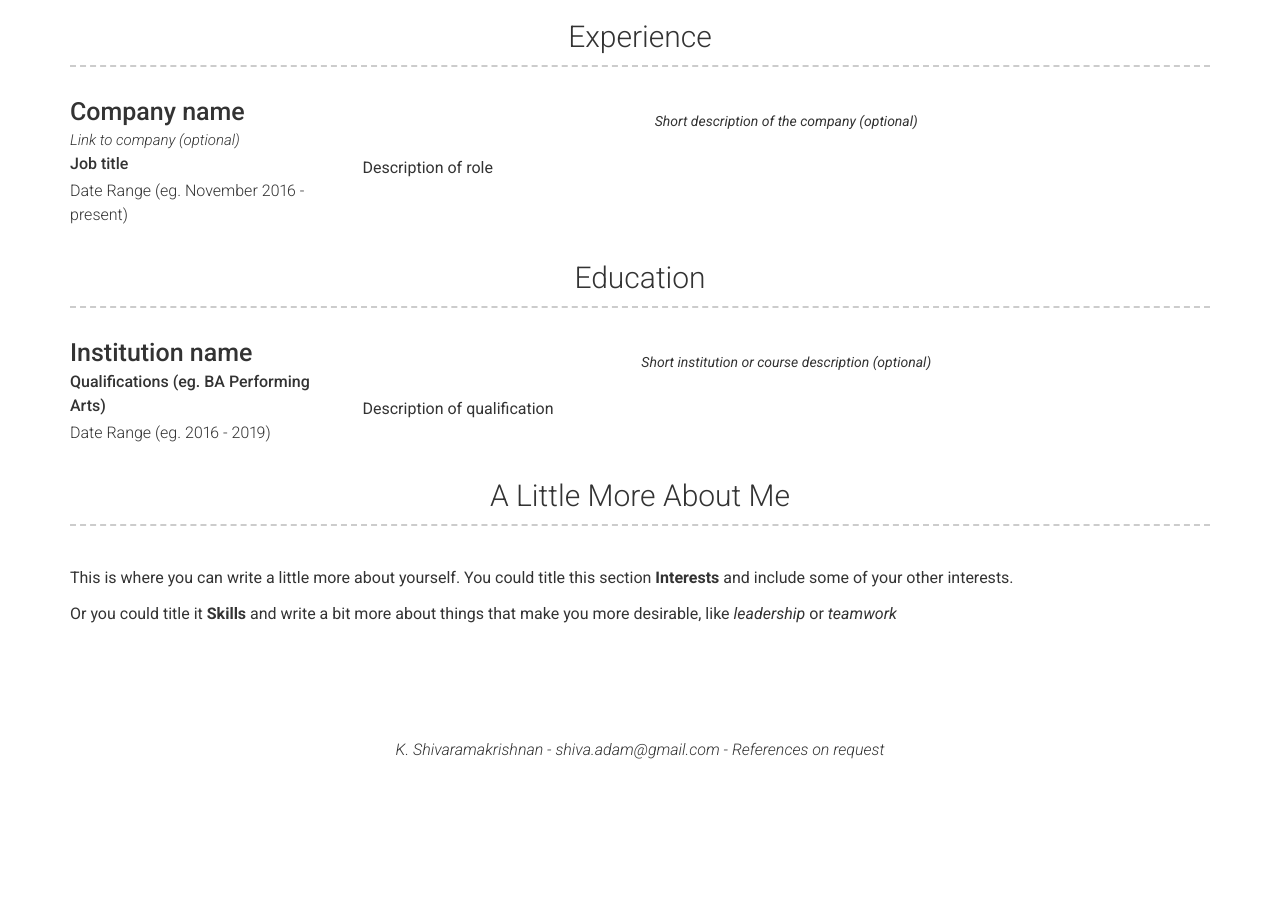
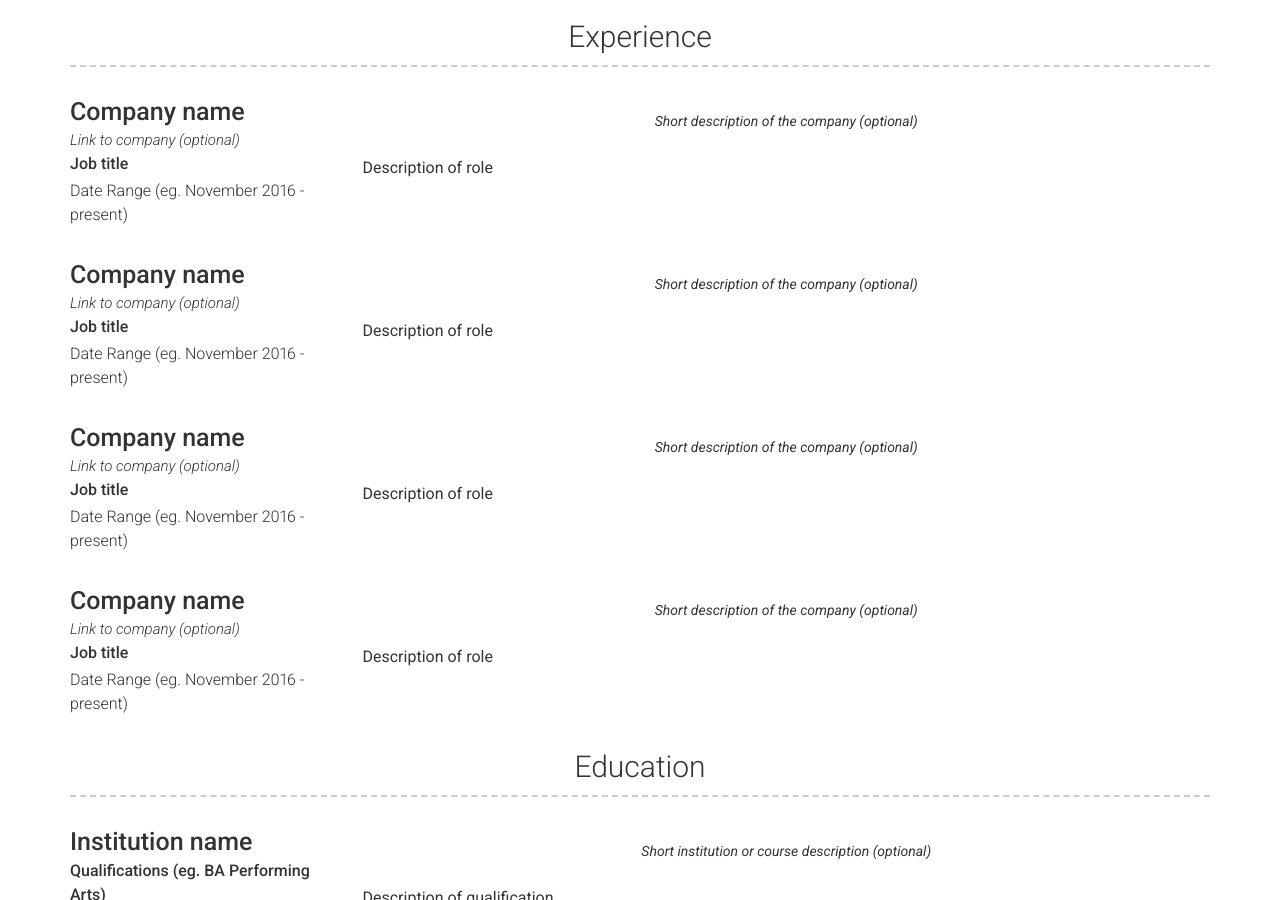
Before and after one commit to sproogen/modern-resume-theme, a Jekyll site: the page built from index.md, in a window 1280 px wide and 900 px high, scrolled down 829 px. Built offline with Jekyll 4.4.1, drawn with Linux system fonts in a browser that asks for light colours; before the commit the page ends 1603 px from its top, so only the background shows below that.

Commit message:
Update experience.yml

```diff
--- a/_data/experience.yml
+++ b/_data/experience.yml
@@ -8,3 +8,33 @@
    Short description of the company (optional)
   description: | # this will include new lines to allow paragraphs
     Description of role
+
+- layout: left
+  company: Company name
+  link: Link to company (optional)
+  job_title: Job title
+  dates: Date Range (eg. November 2016 - present)
+  quote: >
+   Short description of the company (optional)
+  description: | # this will include new lines to allow paragraphs
+    Description of role
+
+- layout: left
+  company: Company name
+  link: Link to company (optional)
+  job_title: Job title
+  dates: Date Range (eg. November 2016 - present)
+  quote: >
+   Short description of the company (optional)
+  description: | # this will include new lines to allow paragraphs
+    Description of role
+
+- layout: left
+  company: Company name
+  link: Link to company (optional)
+  job_title: Job title
+  dates: Date Range (eg. November 2016 - present)
+  quote: >
+   Short description of the company (optional)
+  description: | # this will include new lines to allow paragraphs
+    Description of role
```
